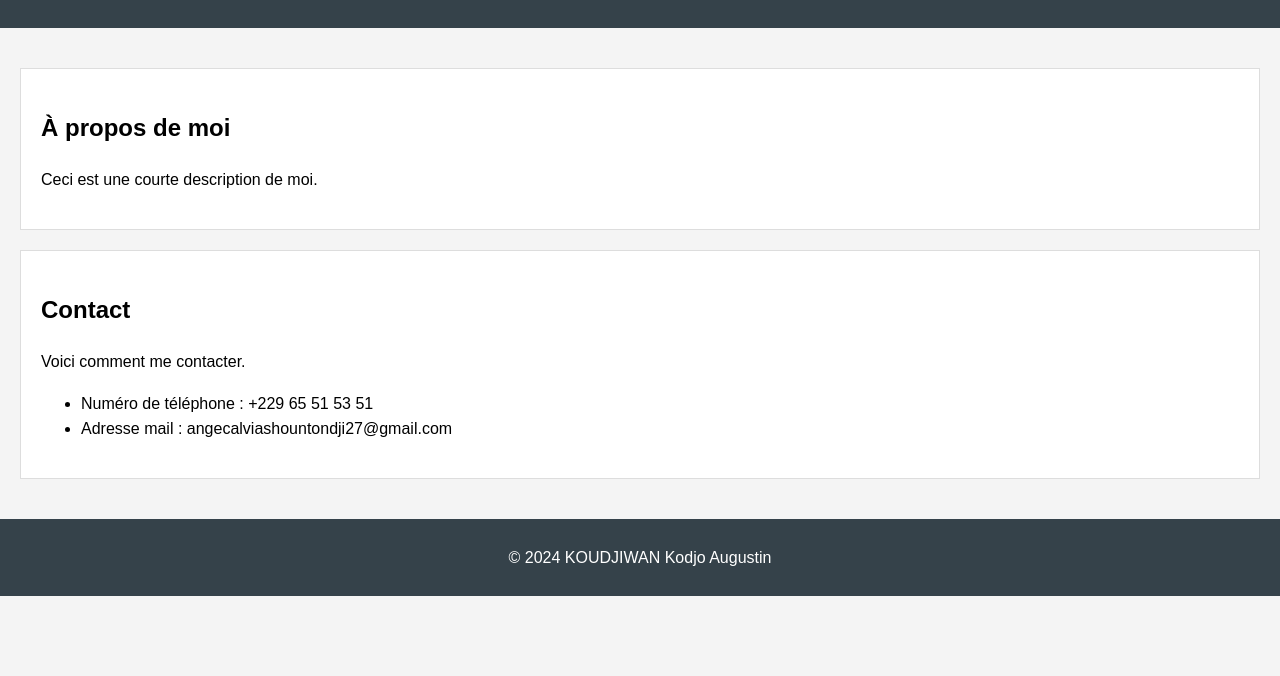
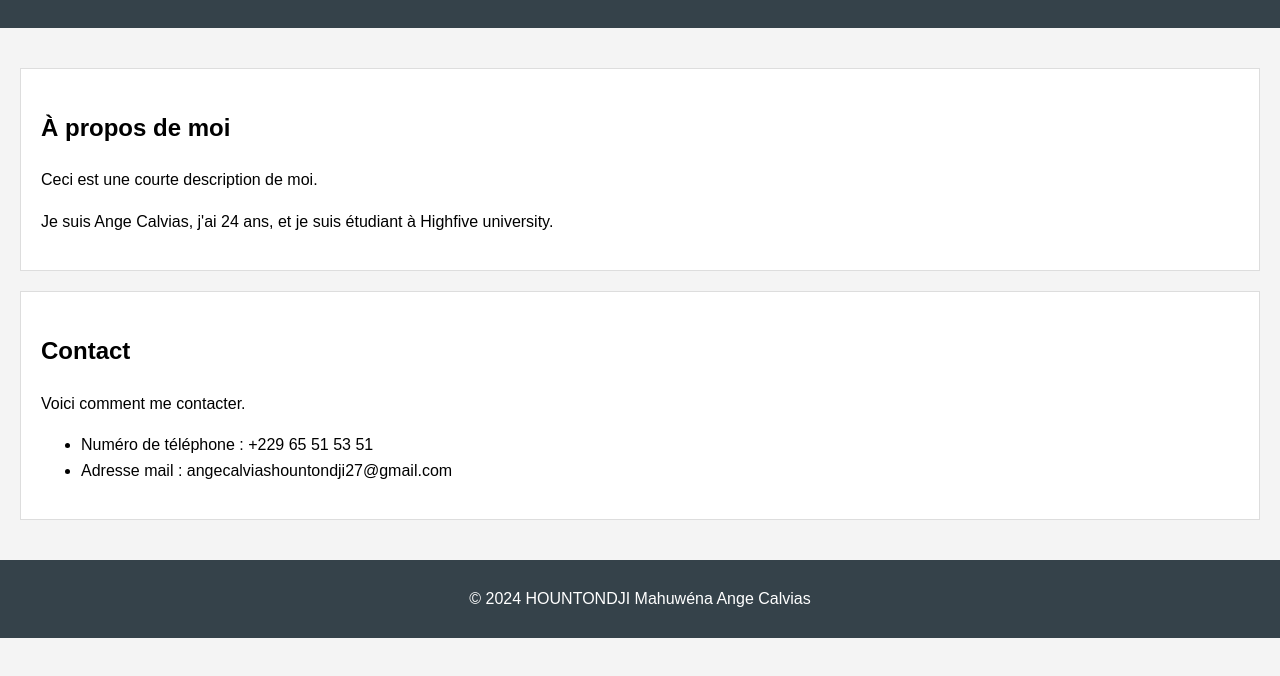
Before and after one commit to angecalvias27/projet_cours, a plain HTML site: page index.html in a window 1280 px wide. Shown: the part 106-782 px from the top of the page. Drawn offline with Linux system fonts and the light colour scheme.

```diff
--- a/index.html
+++ b/index.html
@@ -14,6 +14,7 @@
         <section id="about">
             <h2>À propos de moi</h2>
             <p>Ceci est une courte description de moi.</p>
+            <p>Je suis Ange Calvias, j'ai 24 ans, et je suis étudiant à Highfive university.</p>
         </section>
         <section id="contact">
             <h2>Contact</h2>
@@ -25,7 +26,7 @@
         </section>
     </main>
     <footer>
-        <p>&copy; 2024 KOUDJIWAN Kodjo Augustin</p>
+        <p>&copy; 2024 HOUNTONDJI Mahuwéna Ange Calvias</p>
     </footer>
 </body>
 </html>
```
